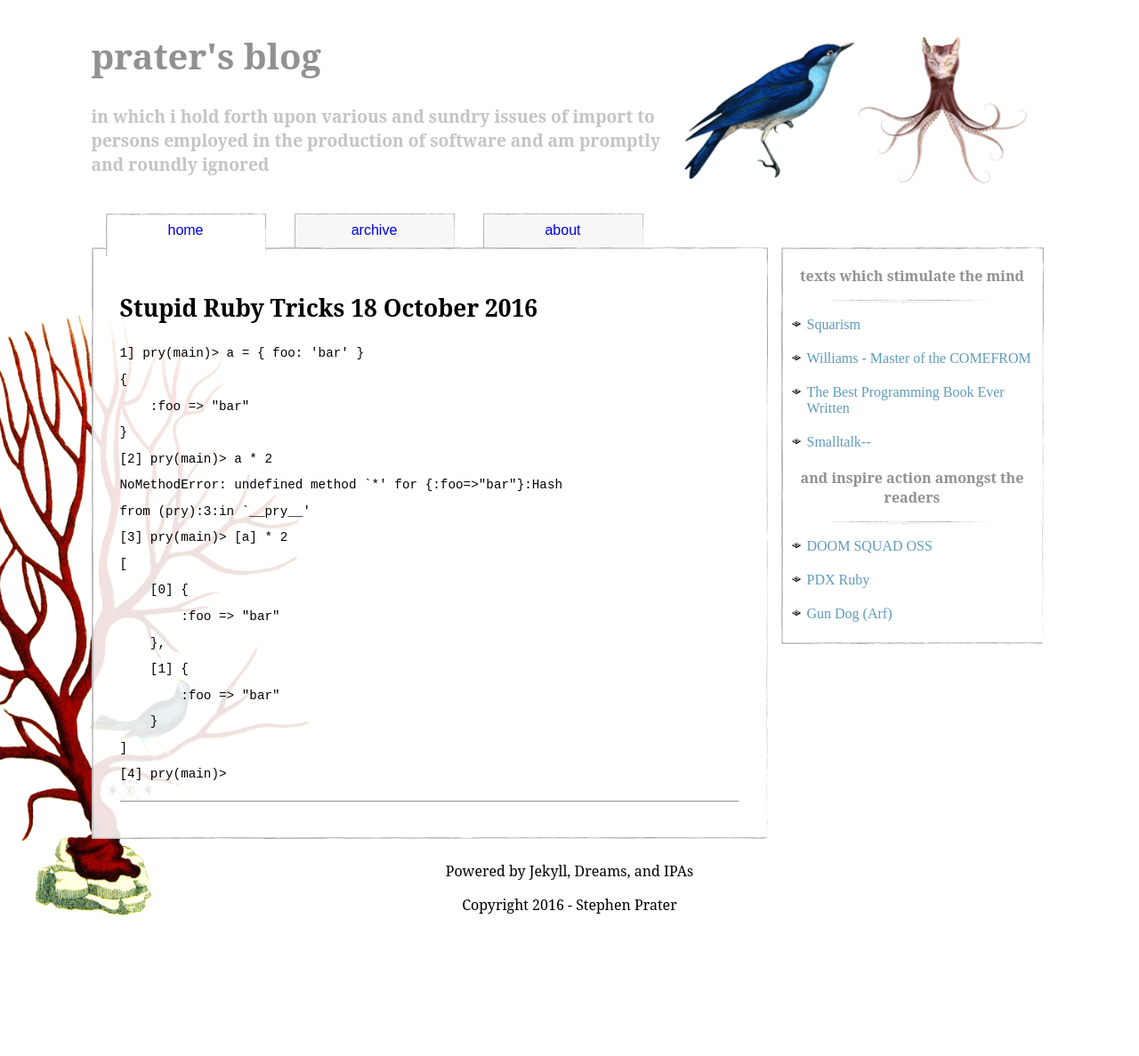
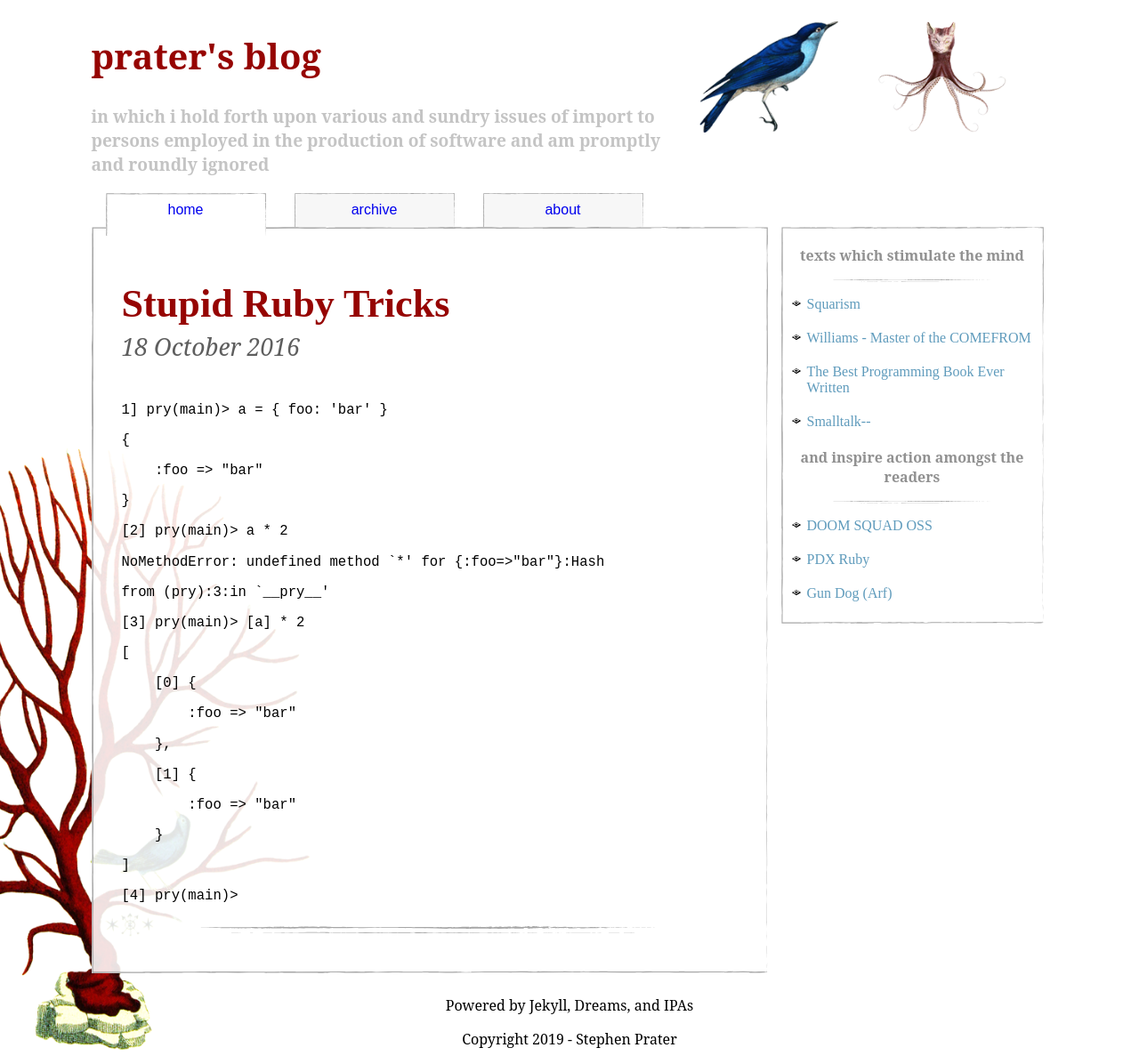
Before and after one commit to stephenprater/stephenprater.github.io, a Jekyll site: the page built from _posts/2016-10-18-stupid-ruby-tricks.markdown, in a window 1280 px wide. Shown: the whole page at 89% size. Built offline with Jekyll 4.4.1, drawn with Linux system fonts in a browser that asks for light colours; comment, search, counter and statistics services are not loaded; before the commit the page ends 1036 px from its top, so only the background shows below that.

Commit message:
Fix some bugs and typos

```diff
--- a/_layouts/default.html
+++ b/_layouts/default.html
@@ -78,7 +78,7 @@
 
     <footer class="footer">
       <span class="footer__element">Powered by Jekyll, Dreams, and IPAs</span>
-      <span class="footer__element">Copyright 2016 - Stephen Prater</span>
+      <span class="footer__element">Copyright 2019 - Stephen Prater</span>
     </footer>
   </body>
 </html>
--- a/_layouts/post.html
+++ b/_layouts/post.html
@@ -2,10 +2,14 @@
 layout: default
 ---
 
-<h2 class="content__title"> {{ page.title }} <span class="content__date"> {{ page.date | date_to_long_string }}</h2>
+<h2 class="text__title">
+  {{ page.title }}
+  <br/>
+  <span class="text__date"> {{ page.date | date_to_long_string }} </span>
+</h2>
 
 <article>
   {{content}}
 </article>
 
-<hr class="post-divider"/>
+<hr class="text__post_divider"/>
--- a/_sass/_contact.scss
+++ b/_sass/_contact.scss
@@ -15,7 +15,7 @@
   &__list_item {
     display: inline-block;
     width: 48%;
-    height: 200px;
+    height: 125px;
 
     @media (max-width: 600px) {
       width: 50%;
@@ -28,7 +28,7 @@
       display: block;
       width: 100%;
       height: 100%;
-      margin-top: 2em;
+      margin-top: 1em;
 
       color: $textGrey;
       font-family: 'archetype', 'serif';
--- a/_sass/_text.scss
+++ b/_sass/_text.scss
@@ -2,7 +2,7 @@
   float: left;
   width: $textWidth;
   padding: 1.25em;
-  line-height: 1.68em;
+  line-height: 1.78em;
   box-sizing: border-box;
 
   border: 10px solid transparent;
@@ -10,7 +10,7 @@
   background-color: rgba(255, 255, 255, 0.88);
 
   font-family: "adobe-garamond-pro", 'serif';
-  font-size: 1.1em;
+  font-size: 1.2em;
 
   @media (max-width: $laptopBreak) {
     width: 100%;
@@ -24,6 +24,19 @@
     font-size: 3.25em;
     font-family: 'archetype', 'serif';
     line-height: 1.1em;
+  }
+
+  article {
+    hr {
+      width: 62.8%;
+      display: block;
+      height: 3px;
+
+      background-image: url('../assets/rule-line.svg');
+      background-repeat: no-repeat;
+      background-position: center;
+      border: none;
+    }
   }
 
   blockquote {
@@ -112,7 +125,6 @@
     background-repeat: no-repeat;
     background-position: center;
     background-size: 75%;
-
     border: none;
   }
 }
--- a/_sass/_title.scss
+++ b/_sass/_title.scss
@@ -5,7 +5,7 @@
   font-family: 'archetype', 'serif';
   font-weight: 100;
   text-transform: lowercase;
-  color: $textGrey;
+  color: $darkRed;
 
   @media (max-width: 600px) {
     width: 100%;
```
Also changed, not shown: _posts/2019-10-11-how-to-write-a-resume.md (+18 -20 lines), Gemfile.lock, 1 other file.
